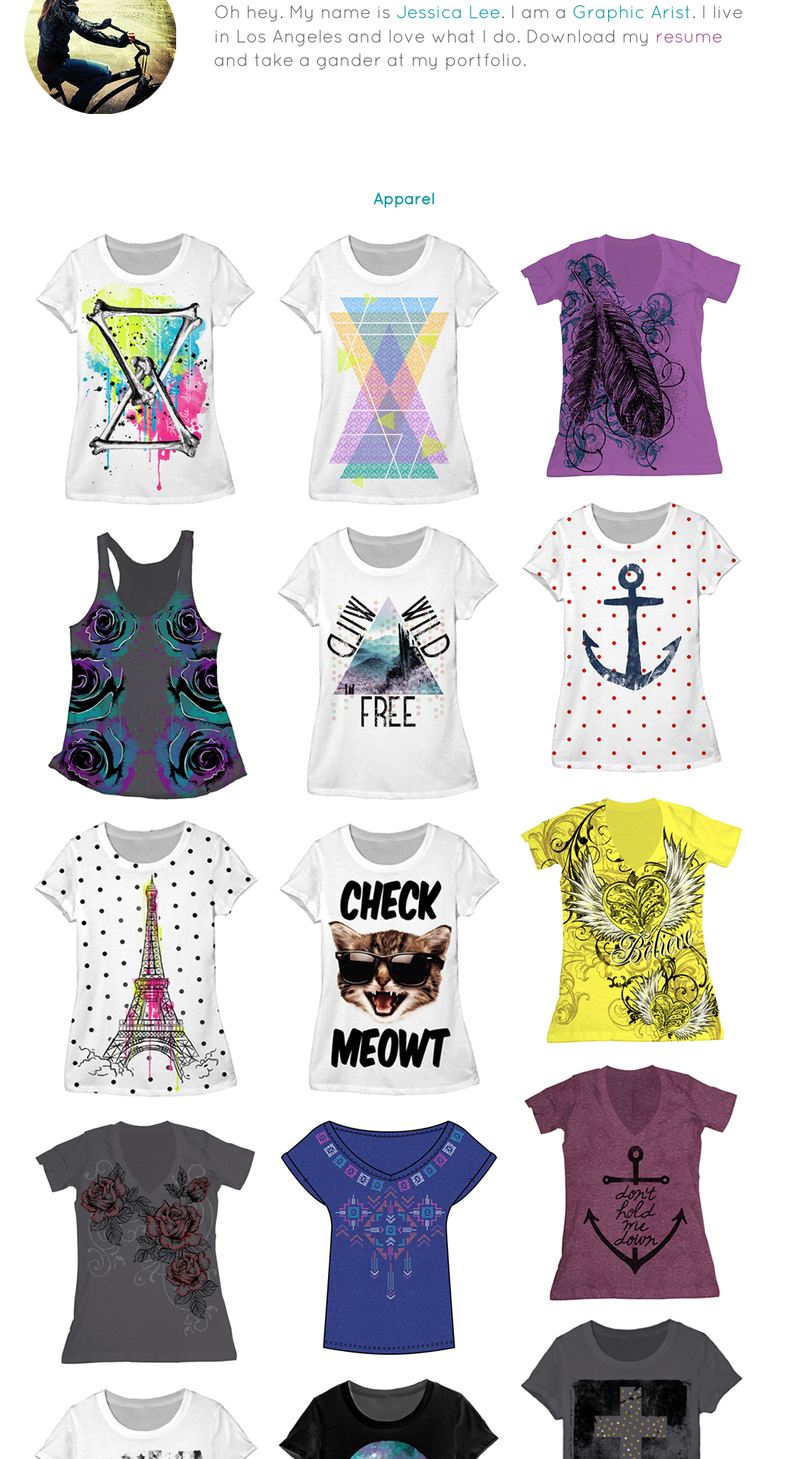
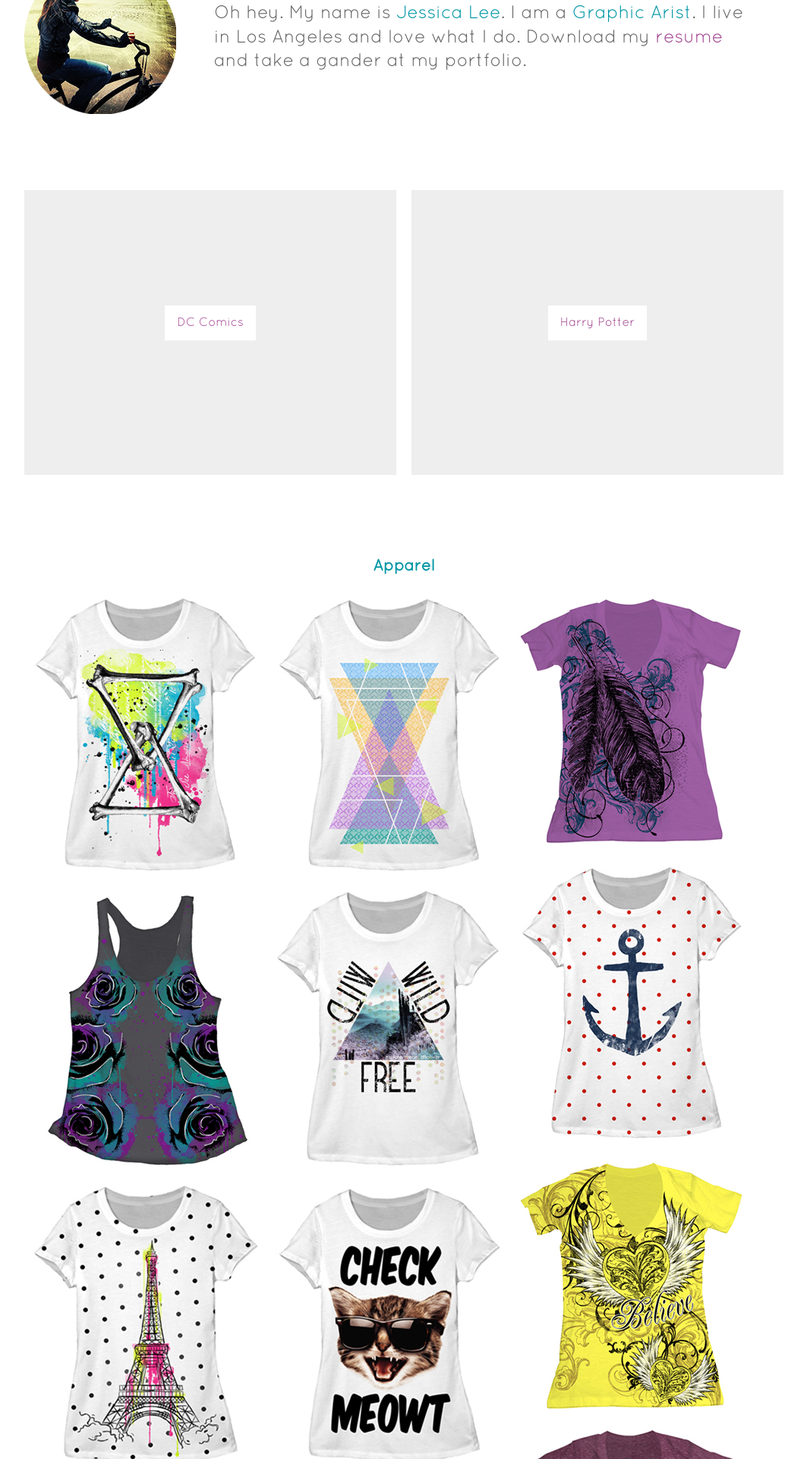
Before and after one commit to mattfelten/airdogatelier.com, a Jekyll site: the page built from index.html, in a window 1280 px wide. Shown: the part 365-2285 px from the top of the page at 76% size, without its empty margins (108-1171 px from the left). Built offline with Jekyll 4.4.1, drawn with Linux system fonts in a browser that asks for light colours; nearby versions of some CDN libraries.

Commit message:
Create placeholder case studies

```diff
--- /dev/null
+++ b/assets/_scss/partials/case-studies.scss
@@ -0,0 +1,35 @@
+.case-studies {
+	font-size: 16px;
+	margin-bottom: 100px;
+}
+
+.case-studies__list { @include nolist; @include cf; }
+.case-studies__list li { float: left; }
+.case-studies__list li:nth-child(2n) { margin-left: 20px; }
+.case-studies__list li:nth-child(n+3) { margin-top: 20px; }
+
+.case-studies__item {
+	background: #eee;
+	display: inline-block;
+	width: 490px;
+	height: 375px;
+	overflow: hidden;
+	position: relative;
+}
+
+.case-studies__label {
+	display: block;
+	text-align: center;
+
+	position: absolute;
+	top: 50%;
+	left: 0;
+	right: 0;
+	margin-top: -1.4em;
+}
+
+.case-studies__padding {
+	background: #fff;
+	padding: 1em;
+	text-align: center;
+}
--- a/assets/_scss/site.scss
+++ b/assets/_scss/site.scss
@@ -11,6 +11,7 @@
 @import "partials/site";
 
 // Components
+@import "partials/case-studies";
 @import "partials/nav";
 
 // Utilities
--- a/assets/js/script.js
+++ b/assets/js/script.js
@@ -1,18 +1,7 @@
 jQuery( function($) {
 
 	$(window).load( function() {
-		$('#work section ul').isotope();
+		$('.js-isotope').isotope();
 	});
 
-	$('#work nav a').click( function(e) {
-		var target = this.hash,
-			$target = $(target);
-
-		e.preventDefault();
-		window.location.hash = target;
-
-		$('html, body').stop().animate({
-			'scrollTop': $target.offset().top
-		}, 400);
-	});
 });
--- a/index.html
+++ b/index.html
@@ -9,10 +9,17 @@ layout: default
 	</div>
 </div>
 
+<section class="case-studies">
+	<ul class="case-studies__list">
+		<li><a href="/dc-comics/" class="case-studies__item case-studies__item--dc-comics"><span class="case-studies__label"><span class="case-studies__padding">DC Comics</span></span></a></li>
+		<li><a href="/harry-potter/" class="case-studies__item case-studies__item--harry-potter"><span class="case-studies__label"><span class="case-studies__padding">Harry Potter</span></span></a></li>
+	</ul>
+</section>
+
 <div id="work">
 	<section id="tees">
 		<h1 class="ta-center">Apparel</h1>
-		<ul>
+		<ul class="js-isotope">
 			<li><a class="view" rel="tees" href="assets/images/APPAREL/SITE/JG1.png"><img src="assets/images/APPAREL/THMB/THMB_JG1.jpg" alt=""></a></li>
 			<li><a class="view" rel="tees" href="assets/images/APPAREL/SITE/JG2.png"><img src="assets/images/APPAREL/THMB/THMB_JG2.jpg" alt=""></a></li>
 			<li><a class="view" rel="tees" href="assets/images/APPAREL/SITE/JG3.png"><img src="assets/images/APPAREL/THMB/THMB_JG3.jpg" alt=""></a></li>
```
